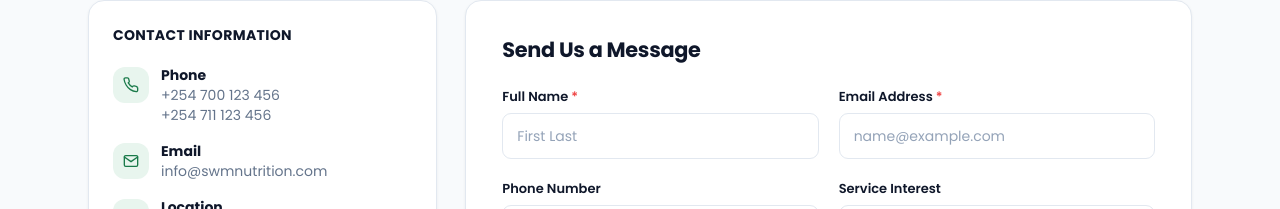
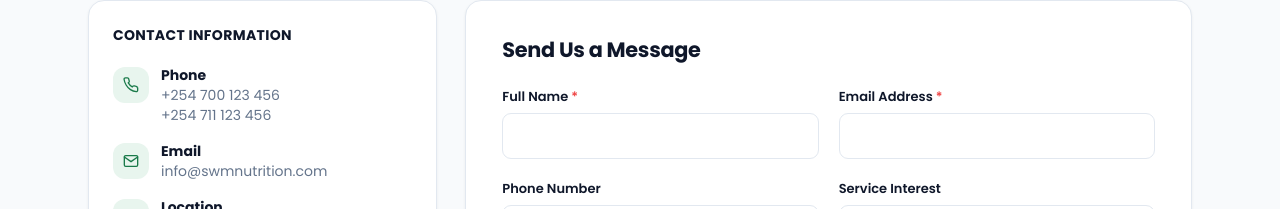
Before and after one commit to Benedict-Benson/SWM-NUTRITION, a Nuxt app: page /contact in a window 1280 px wide. Shown: the part 392-601 px from the top of the page. Built offline with nearby package versions, Linux system fonts and the light colour scheme; no server answers; a web font is replaced by a local one.

Commit message:
Remove placeholders from contact form inputs
Removed placeholder text from Full Name and Email Address fields.

```diff
--- a/app/pages/contact.vue
+++ b/app/pages/contact.vue
@@ -76,11 +76,11 @@
                 <div class="grid grid-cols-1 sm:grid-cols-2 gap-5">
                   <div>
                     <label class="lbl">Full Name <span class="text-red-500">*</span></label>
-                    <input v-model="form.name" type="text" placeholder="First Last" class="input" />
+                    <input v-model="form.name" type="text" class="input" />
                   </div>
                   <div>
                     <label class="lbl">Email Address <span class="text-red-500">*</span></label>
-                    <input v-model="form.email" type="email" placeholder="name@example.com" class="input" />
+                    <input v-model="form.email" type="email" class="input" />
                   </div>
                   <div>
                     <label class="lbl">Phone Number</label>
```
